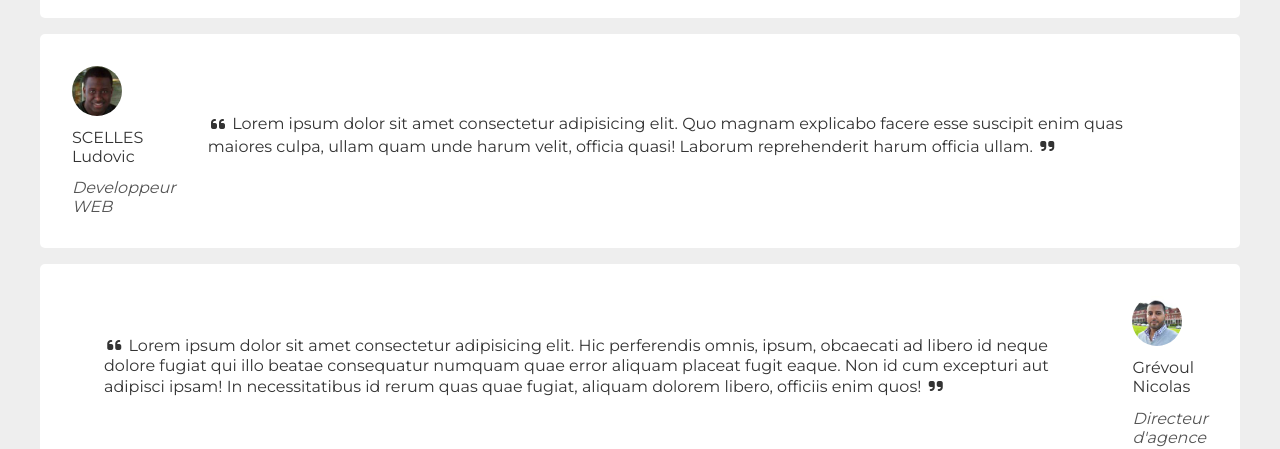
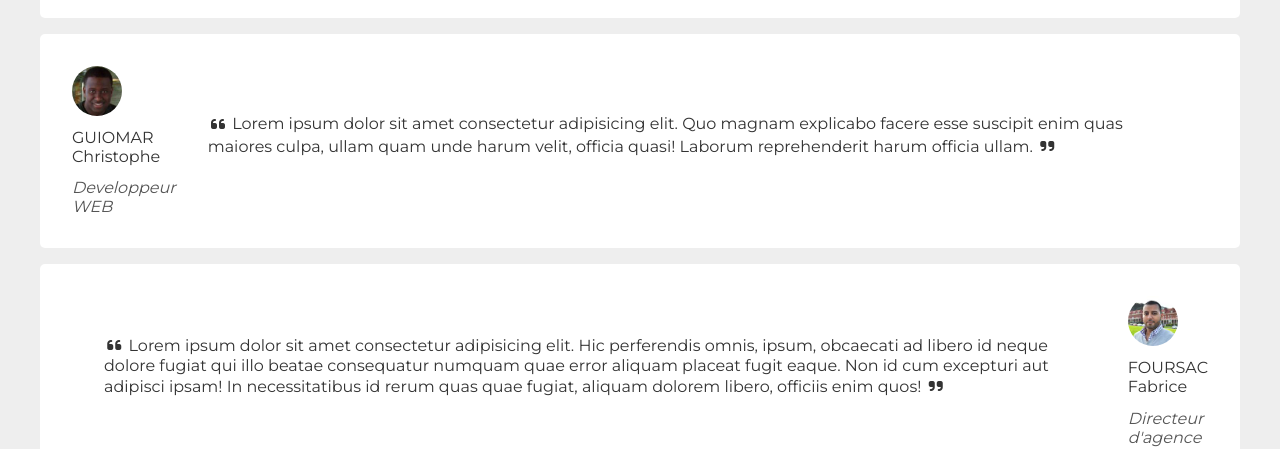
Before and after one commit to EScelles/Agence-Immo, a plain HTML site: page index.html in a window 1280 px wide. Shown: the part 2440-2889 px from the top of the page. Drawn offline with Linux system fonts and the light colour scheme.

Commit message:
version 2.1

```diff
--- a/index.html
+++ b/index.html
@@ -133,7 +133,7 @@
             <div class="testimonials-elem testimonials-elem-reverse">
               <div class="testimonials-elem-profil">
                 <img src="./img/person-2.jpg" alt="person-2" />
-                <p>SCELLES Ludovic</p>
+                <p>GUIOMAR Christophe</p>
                 <em>Developpeur WEB</em>
               </div>
               <div class="testimonials-elem-text">
@@ -162,7 +162,7 @@
             </div>
             <div class="testimonials-elem-profil">
               <img src="./img/person-3.jpg" alt="person-3" />
-              <p>Grévoul Nicolas</p>
+              <p>FOURSAC Fabrice</p>
               <em>Directeur d'agence</em>
             </div>
         </div>
```
